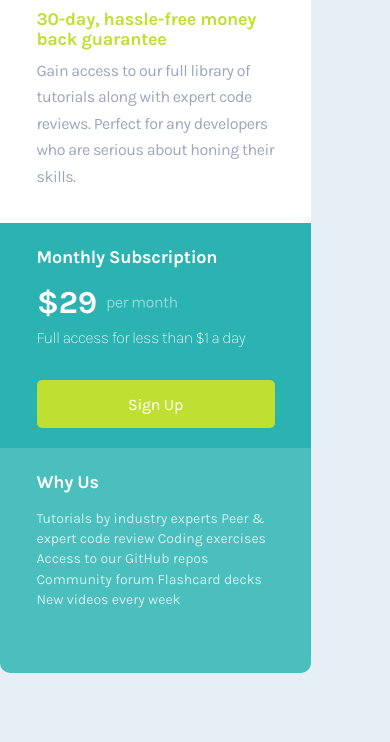
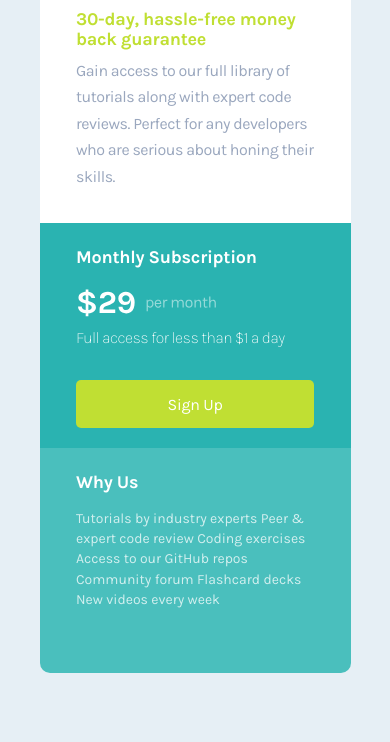
Before and after one commit to tengogit/Single-price-grid-component, a plain HTML site: page index.html in a window 390 px wide. Shown: the part 102-844 px from the top of the page. Drawn offline with Linux system fonts and the light colour scheme.

Commit message:
Update mobile.css

```diff
--- a/mobile.css
+++ b/mobile.css
@@ -22,10 +22,8 @@ body {
 }
 
 .cont {
-height: 100vh;
-      width:100vw;
-    /* width: 311px; */
-    /* height: 750px; */
+    width: 311px;
+    height: 750px;
 }
 
 header {
```
